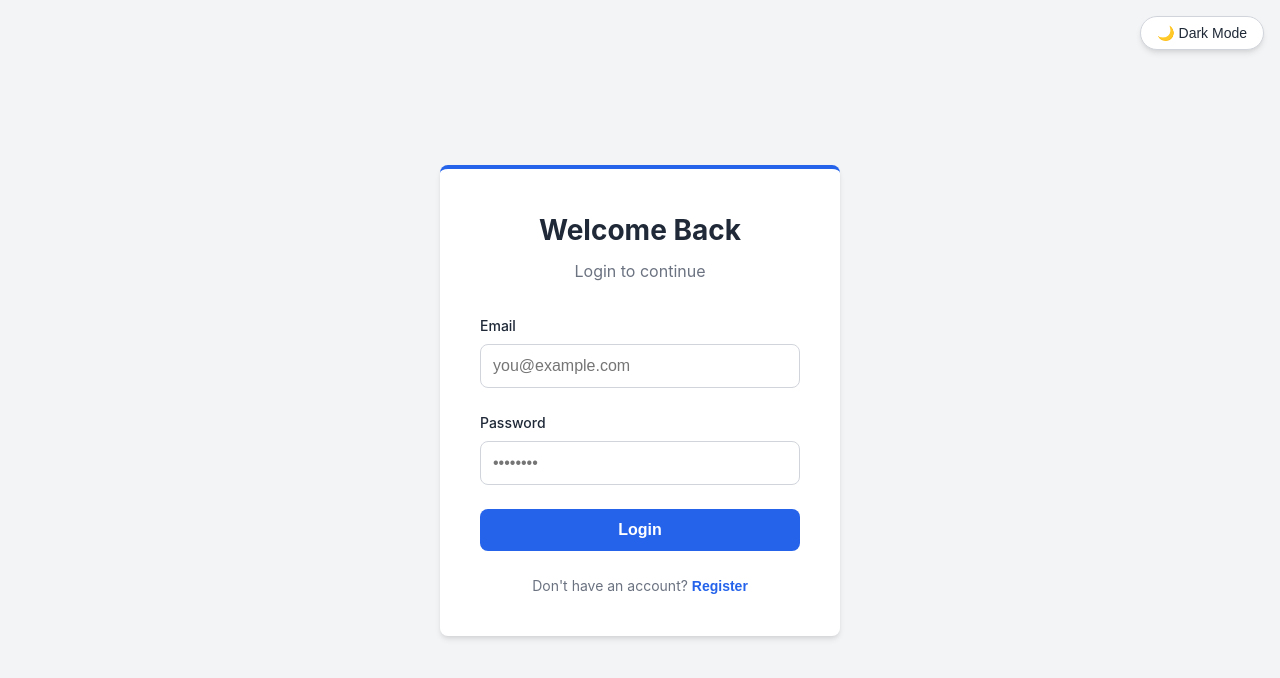
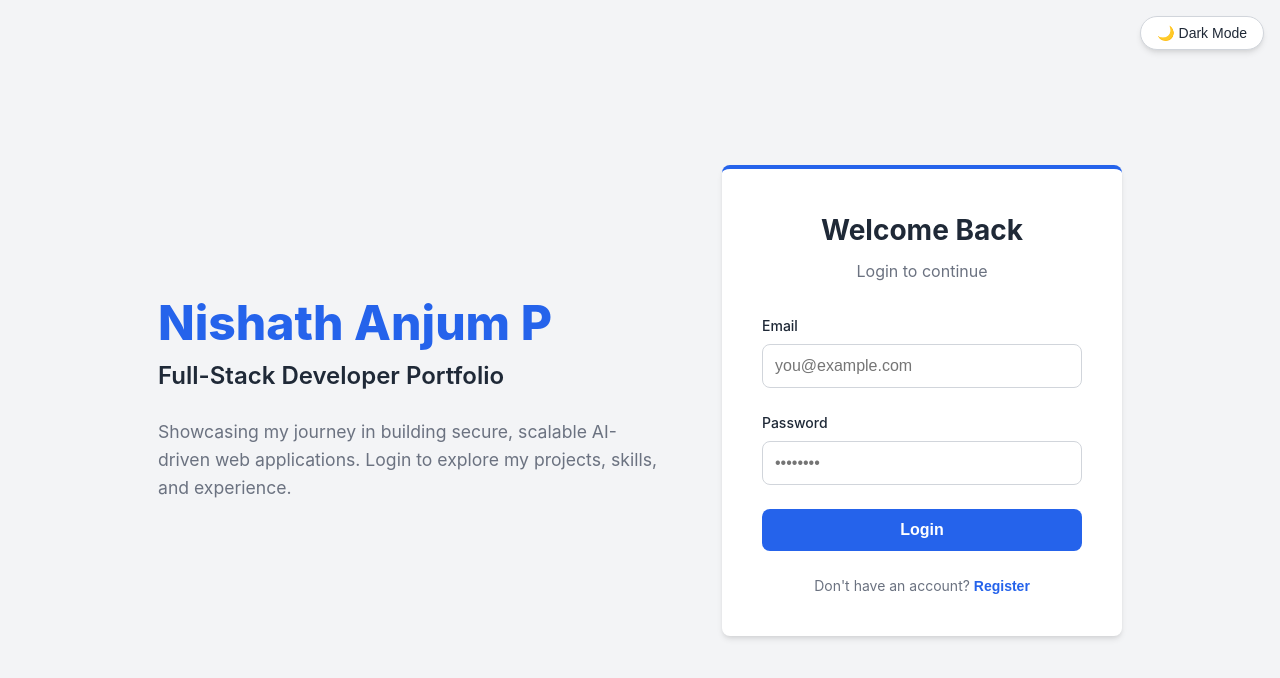
Before and after one commit to Nishath8/Twenty20_portfolio, a React app in the folder frontend/: page / in a window 1280 px wide. Shown: the top 678 px of the page. Built offline with nearby package versions, Linux system fonts and the light colour scheme; no server answers; the HTML template or start-up script is replaced by a standard one.

Commit message:
Update frontend

```diff
--- a/frontend/src/index.css
+++ b/frontend/src/index.css
@@ -54,7 +54,44 @@ body {
   display: flex;
   align-items: center;
   justify-content: center;
-  padding: 1rem;
+  padding: 2rem;
+}
+
+.login-content-wrapper {
+  display: flex;
+  flex-direction: row;
+  align-items: center;
+  gap: 4rem;
+  max-width: 1000px;
+  width: 100%;
+  justify-content: center;
+}
+
+.login-branding {
+  flex: 1;
+  max-width: 500px;
+  text-align: left;
+}
+
+.brand-title {
+  font-size: 3rem;
+  font-weight: 800;
+  color: var(--primary-color);
+  margin-bottom: 0.5rem;
+  line-height: 1.1;
+}
+
+.brand-subtitle {
+  font-size: 1.5rem;
+  color: var(--text-main);
+  margin-bottom: 1.5rem;
+  font-weight: 600;
+}
+
+.brand-description {
+  font-size: 1.1rem;
+  color: var(--text-muted);
+  line-height: 1.6;
 }
 
 .login-card {
@@ -489,6 +526,23 @@ body {
   background-color: var(--bg-color);
 }
 
+@media (max-width: 850px) {
+  .login-content-wrapper {
+    flex-direction: column;
+    text-align: center;
+    gap: 2rem;
+  }
+
+  .login-branding {
+    text-align: center;
+    padding: 0 1rem;
+  }
+
+  .brand-title {
+    font-size: 2.5rem;
+  }
+}
+
 @media (max-width: 640px) {
   .portfolio-header {
     flex-direction: column;
--- a/frontend/src/pages/Login.jsx
+++ b/frontend/src/pages/Login.jsx
@@ -54,6 +54,17 @@ const Login = ({ theme, toggleTheme }) => {
                     {theme === 'light' ? '🌙 Dark Mode' : '☀️ Light Mode'}
                 </button>
             </div>
+
+            <div className="login-content-wrapper">
+                <div className="login-branding">
+                    <h1 className="brand-title">Nishath Anjum P</h1>
+                    <p className="brand-subtitle">Full-Stack Developer Portfolio</p>
+                    <p className="brand-description">
+                        Showcasing my journey in building secure, scalable AI-driven web applications.
+                        Login to explore my projects, skills, and experience.
+                    </p>
+                </div>
+
                 <div className={`login-card ${!isLogin ? 'register-mode' : ''}`}>
                     <h1>{isLogin ? 'Welcome Back' : 'Create Account'}</h1>
                     <p className="subtitle">{isLogin ? 'Login to continue' : 'Sign up to get started'}</p>
@@ -115,6 +126,7 @@ const Login = ({ theme, toggleTheme }) => {
                     </p>
                 </div>
             </div>
+        </div>
     );
 };
 
```
Lines whose indentation alone changed are shown as unchanged.
